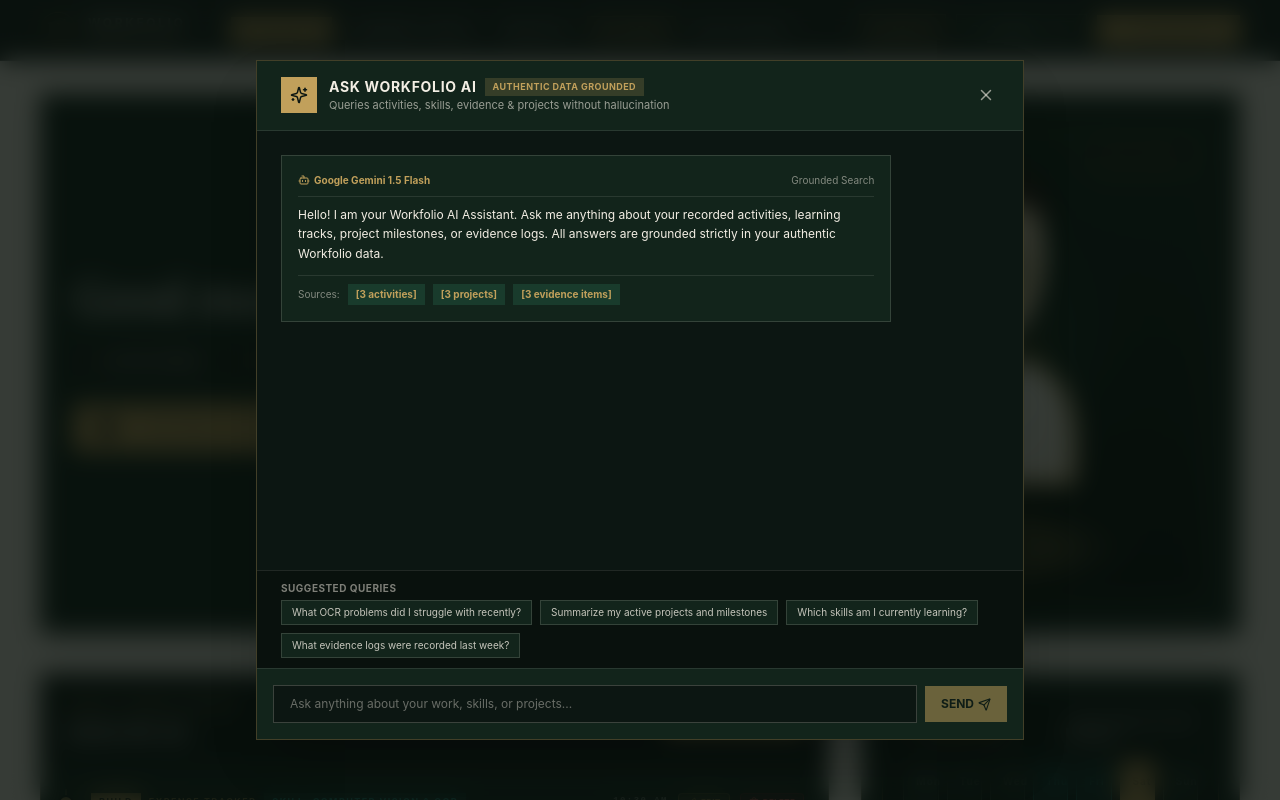
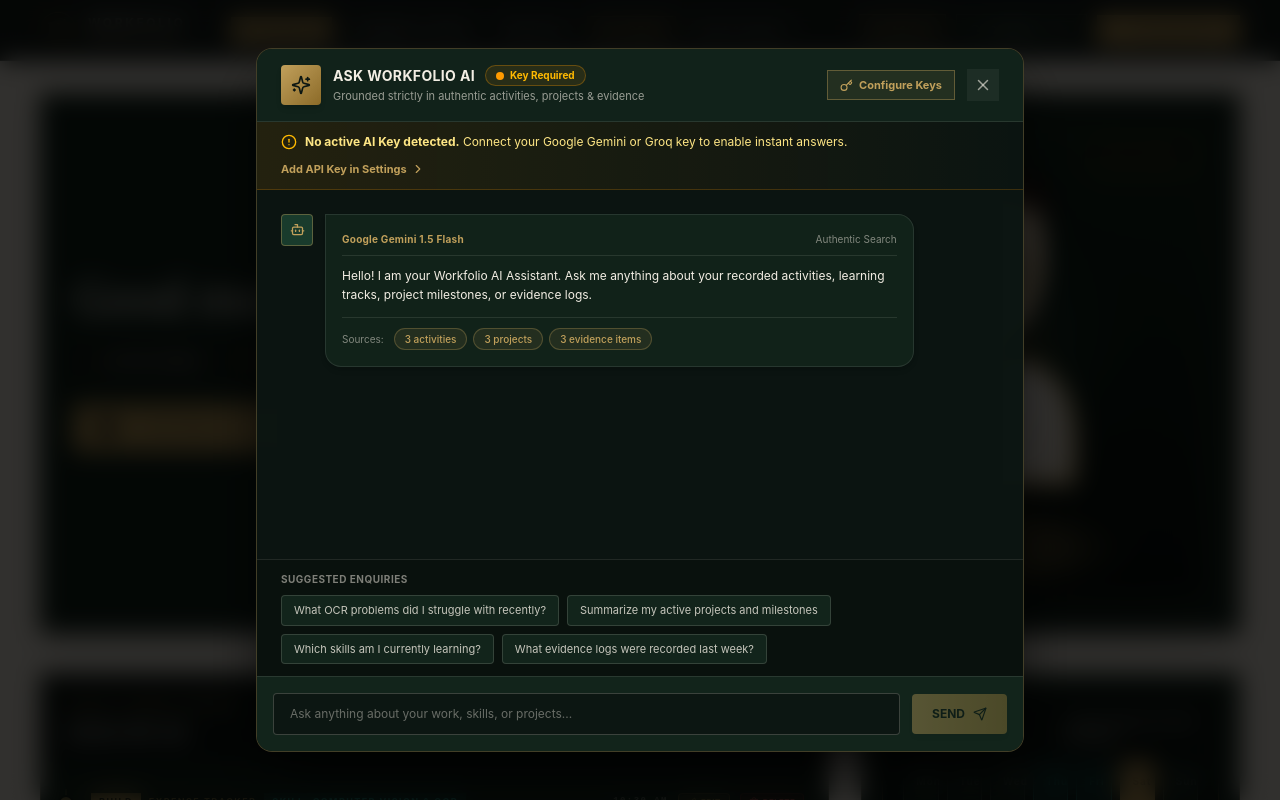
Before and after one commit to me7Ayushrana/workfolio, a Next.js app: page / in a window 1280 px wide. Both pictures are taken after a click on the button "ASK AI". Shown: the top 800 px of the page. Built offline with nearby package versions, Linux system fonts and the light colour scheme.

Commit message:
refactor: redesign Ask Workfolio AI assistant UI with premium aesthetic, green/red live API key status beacon, setup alert banners, and direct key configuration buttons

```diff
--- a/components/ask-workfolio-modal.tsx
+++ b/components/ask-workfolio-modal.tsx
@@ -1,7 +1,20 @@
 'use client'
 
 import { useState } from 'react'
-import { Sparkles, X, Send, Bot, FileText, CheckCircle2, ArrowRight, CornerDownRight, Database, ExternalLink } from 'lucide-react'
+import Link from 'next/link'
+import {
+  Sparkles,
+  X,
+  Send,
+  Bot,
+  User,
+  Key,
+  ChevronRight,
+  ShieldCheck,
+  AlertCircle,
+  CheckCircle2,
+  RefreshCw
+} from 'lucide-react'
 import { useWorkfolio } from '@/lib/workfolio-store'
 
 interface AskWorkfolioModalProps {
@@ -13,6 +26,17 @@ export function AskWorkfolioModal({ isOpen, onClose }: AskWorkfolioModalProps) {
   const { executeAITask, aiPrimaryProvider, geminiConfig, groqConfig } = useWorkfolio()
   const [query, setQuery] = useState('')
   const [loading, setLoading] = useState(false)
+
+  // Determine API key status
+  const activeProviderConfig = aiPrimaryProvider === 'gemini' ? geminiConfig : groqConfig
+  const isApiKeyConfigured = Boolean(
+    (geminiConfig.apiKey && geminiConfig.status !== 'error') ||
+    (groqConfig.apiKey && groqConfig.status !== 'error')
+  )
+
+  const activeProviderName =
+    aiPrimaryProvider === 'gemini' ? 'Google Gemini 1.5 Flash' : 'Groq Llama 3.3 70B'
+
   const [messages, setMessages] = useState<
     Array<{
       id: string
@@ -20,14 +44,15 @@ export function AskWorkfolioModal({ isOpen, onClose }: AskWorkfolioModalProps) {
       text: string
       sources?: { activitiesCount: number; projectsCount: number; evidenceCount: number }
       provider?: string
+      isError?: boolean
     }>
   >([
     {
       id: 'welcome',
       sender: 'ai',
-      text: 'Hello! I am your Workfolio AI Assistant. Ask me anything about your recorded activities, learning tracks, project milestones, or evidence logs. All answers are grounded strictly in your authentic Workfolio data.',
+      text: 'Hello! I am your Workfolio AI Assistant. Ask me anything about your recorded activities, learning tracks, project milestones, or evidence logs.',
       sources: { activitiesCount: 3, projectsCount: 3, evidenceCount: 3 },
-      provider: aiPrimaryProvider === 'gemini' ? 'Google Gemini 1.5 Flash' : 'Groq Llama 3.3 70B'
+      provider: activeProviderName
     }
   ])
 
@@ -61,7 +86,8 @@ export function AskWorkfolioModal({ isOpen, onClose }: AskWorkfolioModalProps) {
         {
           id: `err-${Date.now()}`,
           sender: 'ai',
-          text: `Error processing query: ${err.message || 'Please check your AI API Key settings.'}`
+          text: `AI Query Failed: ${err.message || 'Please check your API key settings.'}`,
+          isError: true
         }
       ])
     } finally {
@@ -77,69 +103,147 @@ export function AskWorkfolioModal({ isOpen, onClose }: AskWorkfolioModalProps) {
   ]
 
   return (
-    <div className="fixed inset-0 z-50 flex items-center justify-center bg-[#070e0b]/80 p-4 backdrop-blur-md">
-      <div className="flex h-[85vh] w-full max-w-3xl flex-col border border-[#c1a05b]/30 bg-[#0c1612] text-[#f3eee4] shadow-2xl">
+    <div className="fixed inset-0 z-50 flex items-center justify-center bg-black/80 p-3 sm:p-6 backdrop-blur-md transition-all">
+      <div className="flex h-[88vh] w-full max-w-3xl flex-col overflow-hidden rounded-2xl border border-[#c1a05b]/30 bg-[#0c1612]/95 text-[#f3eee4] shadow-[0_25px_60px_-15px_rgba(0,0,0,0.9)] backdrop-blur-xl">
+
         {/* HEADER */}
-        <div className="flex items-center justify-between border-b border-[#f3eee4]/10 bg-[#12241b] px-6 py-4">
+        <div className="flex items-center justify-between border-b border-[#f3eee4]/10 bg-[#12241b]/90 px-6 py-4">
           <div className="flex items-center gap-3">
-            <div className="flex h-9 w-9 items-center justify-center rounded-sm bg-[#c1a05b] text-[#0c1612]">
-              <Sparkles size={18} />
+            <div className="flex h-10 w-10 items-center justify-center rounded-xl bg-gradient-to-br from-[#c1a05b] to-[#8c6b28] text-[#0c1612] shadow-md">
+              <Sparkles size={20} />
             </div>
             <div>
-              <div className="flex items-center gap-2">
-                <h3 className="text-sm font-bold tracking-wider text-[#f3eee4]">ASK WORKFOLIO AI</h3>
-                <span className="bg-[#c1a05b]/20 px-2 py-0.5 text-[9px] font-bold uppercase tracking-wider text-[#c1a05b]">
-                  Authentic Data Grounded
+              <div className="flex items-center gap-2.5">
+                <h3 className="text-sm font-bold tracking-wide text-[#f3eee4]">ASK WORKFOLIO AI</h3>
+
+                {/* TRAFFIC LIGHT STATUS BEACON */}
+                {isApiKeyConfigured ? (
+                  <span className="flex items-center gap-1.5 rounded-full border border-emerald-500/30 bg-emerald-500/10 px-2.5 py-0.5 text-[10px] font-bold text-emerald-400">
+                    <span className="relative flex h-2 w-2">
+                      <span className="absolute inline-flex h-full w-full animate-ping rounded-full bg-emerald-400 opacity-75"></span>
+                      <span className="relative inline-flex h-2 w-2 rounded-full bg-emerald-500"></span>
                     </span>
+                    API Active
+                  </span>
+                ) : (
+                  <span className="flex items-center gap-1.5 rounded-full border border-amber-500/30 bg-amber-500/10 px-2.5 py-0.5 text-[10px] font-bold text-amber-400">
+                    <span className="relative flex h-2 w-2">
+                      <span className="absolute inline-flex h-full w-full animate-ping rounded-full bg-amber-400 opacity-75"></span>
+                      <span className="relative inline-flex h-2 w-2 rounded-full bg-amber-500"></span>
+                    </span>
+                    Key Required
+                  </span>
+                )}
               </div>
-              <p className="text-[11px] text-[#f3eee4]/60">
-                Queries activities, skills, evidence & projects without hallucination
+              <p className="text-[11px] text-[#f3eee4]/60 mt-0.5">
+                Grounded strictly in authentic activities, projects & evidence
               </p>
             </div>
           </div>
+
+          <div className="flex items-center gap-3">
+            <Link
+              href="/settings"
+              onClick={onClose}
+              className="hidden sm:flex items-center gap-1.5 rounded-lg border border-[#c1a05b]/40 bg-[#c1a05b]/10 px-3 py-1.5 text-[11px] font-bold text-[#c1a05b] hover:bg-[#c1a05b] hover:text-[#0c1612] transition-all"
+            >
+              <Key size={13} />
+              <span>Configure Keys</span>
+            </Link>
+
             <button
               onClick={onClose}
-            className="p-1 text-[#f3eee4]/60 hover:text-[#f3eee4]"
+              className="flex h-8 w-8 items-center justify-center rounded-lg bg-white/5 text-[#f3eee4]/60 hover:bg-white/10 hover:text-[#f3eee4] transition-all"
             >
               <X size={18} />
             </button>
           </div>
+        </div>
 
-        {/* CHAT MESSAGES AREA */}
-        <div className="flex-1 overflow-y-auto p-6 space-y-4">
+        {/* API KEY SETUP PROMPT BANNER (IF DISCONNECTED OR KEY MISSING) */}
+        {!isApiKeyConfigured && (
+          <div className="flex flex-wrap items-center justify-between gap-3 border-b border-amber-500/20 bg-gradient-to-r from-amber-500/10 via-amber-500/5 to-transparent px-6 py-3 text-xs text-amber-200">
+            <div className="flex items-center gap-2">
+              <AlertCircle size={16} className="text-amber-400 shrink-0" />
+              <span>
+                <strong>No active AI Key detected.</strong> Connect your Google Gemini or Groq key to enable instant answers.
+              </span>
+            </div>
+            <Link
+              href="/settings"
+              onClick={onClose}
+              className="flex items-center gap-1 font-bold text-[#c1a05b] hover:underline text-[11px]"
+            >
+              <span>Add API Key in Settings</span>
+              <ChevronRight size={14} />
+            </Link>
+          </div>
+        )}
+
+        {/* CHAT MESSAGES CONTAINER */}
+        <div className="flex-1 overflow-y-auto p-6 space-y-6 scrollbar-thin scrollbar-thumb-white/10">
           {messages.map((msg) => (
             <div
               key={msg.id}
-              className={`flex flex-col ${msg.sender === 'user' ? 'items-end' : 'items-start'}`}
+              className={`flex items-start gap-3 ${msg.sender === 'user' ? 'flex-row-reverse' : 'flex-row'}`}
             >
+              {/* AVATAR */}
               <div
-                className={`max-w-[85%] p-4 text-xs leading-relaxed ${
+                className={`flex h-8 w-8 shrink-0 items-center justify-center rounded-xl text-xs font-bold ${
                   msg.sender === 'user'
-                    ? 'border border-[#c1a05b]/40 bg-[#193b2c] text-[#f3eee4]'
-                    : 'border border-[#f3eee4]/15 bg-[#12241b] text-[#f3eee4]'
+                    ? 'bg-[#c1a05b] text-[#0c1612]'
+                    : 'bg-[#193b2c] border border-[#c1a05b]/40 text-[#c1a05b]'
                 }`}
               >
-                {msg.sender === 'ai' && (
-                  <div className="mb-2 flex items-center justify-between border-b border-[#f3eee4]/10 pb-2 text-[10px] text-[#c1a05b]">
-                    <span className="flex items-center gap-1 font-bold">
-                      <Bot size={12} /> {msg.provider || 'AI Assistant'}
-                    </span>
-                    <span className="text-[#f3eee4]/50">Grounded Search</span>
+                {msg.sender === 'user' ? <User size={14} /> : <Bot size={15} />}
+              </div>
+
+              {/* BUBBLE CONTENT */}
+              <div
+                className={`max-w-[82%] text-xs leading-relaxed transition-all ${
+                  msg.sender === 'user'
+                    ? 'rounded-2xl rounded-tr-none border border-[#c1a05b]/30 bg-[#193b2c] text-[#f3eee4] p-4 shadow-md'
+                    : msg.isError
+                    ? 'rounded-2xl rounded-tl-none border border-red-500/40 bg-red-950/30 text-red-200 p-4 shadow-md'
+                    : 'rounded-2xl rounded-tl-none border border-[#f3eee4]/10 bg-[#12241b]/90 text-[#f3eee4] p-4 shadow-md'
+                }`}
+              >
+                {msg.sender === 'ai' && !msg.isError && (
+                  <div className="mb-2.5 flex items-center justify-between border-b border-[#f3eee4]/10 pb-2 text-[10px] text-[#c1a05b]">
+                    <span className="font-bold tracking-wide">{msg.provider || 'AI Assistant'}</span>
+                    <span className="text-[#f3eee4]/50">Authentic Search</span>
                   </div>
                 )}
+
                 <div className="whitespace-pre-wrap">{msg.text}</div>
 
-                {msg.sources && msg.sender === 'ai' && (
-                  <div className="mt-3 flex flex-wrap items-center gap-2 border-t border-[#f3eee4]/10 pt-2 text-[10px]">
-                    <span className="text-[#f3eee4]/50">Sources:</span>
-                    <span className="bg-[#193b2c] px-2 py-0.5 font-bold text-[#c1a05b]">
-                      [{msg.sources.activitiesCount} activities]
+                {/* ERROR API KEY GUIDE ACTION */}
+                {msg.isError && (
+                  <div className="mt-3 border-t border-red-500/20 pt-3 flex items-center justify-between">
+                    <span className="text-[10px] text-red-300">Requires a valid Google Gemini or Groq key</span>
+                    <Link
+                      href="/settings"
+                      onClick={onClose}
+                      className="flex items-center gap-1 rounded bg-[#c1a05b] px-3 py-1 text-[10px] font-bold text-[#0c1612] hover:bg-[#d4b46c]"
+                    >
+                      <Key size={12} />
+                      <span>Configure API Key</span>
+                    </Link>
+                  </div>
+                )}
+
+                {/* SOURCES TAGS */}
+                {msg.sources && msg.sender === 'ai' && !msg.isError && (
+                  <div className="mt-3 flex flex-wrap items-center gap-1.5 border-t border-[#f3eee4]/10 pt-2.5 text-[10px]">
+                    <span className="text-[#f3eee4]/50 mr-1">Sources:</span>
+                    <span className="rounded-full bg-[#c1a05b]/10 border border-[#c1a05b]/30 px-2.5 py-0.5 font-medium text-[#c1a05b]">
+                      {msg.sources.activitiesCount} activities
                     </span>
-                    <span className="bg-[#193b2c] px-2 py-0.5 font-bold text-[#c1a05b]">
-                      [{msg.sources.projectsCount} projects]
+                    <span className="rounded-full bg-[#c1a05b]/10 border border-[#c1a05b]/30 px-2.5 py-0.5 font-medium text-[#c1a05b]">
+                      {msg.sources.projectsCount} projects
                     </span>
-                    <span className="bg-[#193b2c] px-2 py-0.5 font-bold text-[#c1a05b]">
-                      [{msg.sources.evidenceCount} evidence items]
+                    <span className="rounded-full bg-[#c1a05b]/10 border border-[#c1a05b]/30 px-2.5 py-0.5 font-medium text-[#c1a05b]">
+                      {msg.sources.evidenceCount} evidence items
                     </span>
                   </div>
                 )}
@@ -148,16 +252,17 @@ export function AskWorkfolioModal({ isOpen, onClose }: AskWorkfolioModalProps) {
           ))}
 
           {loading && (
-            <div className="flex items-center gap-2 text-xs text-[#c1a05b] animate-pulse">
-              <Sparkles size={14} /> Searching Workfolio data graph & formulating response...
+            <div className="flex items-center gap-3 text-xs text-[#c1a05b] bg-[#12241b]/60 border border-[#c1a05b]/20 p-3.5 rounded-2xl animate-pulse max-w-sm">
+              <Sparkles size={16} className="animate-spin text-[#c1a05b]" />
+              <span>Analyzing Workfolio records & formulating answer...</span>
             </div>
           )}
         </div>
 
-        {/* SAMPLE PROMPTS PILLS */}
-        <div className="border-t border-[#f3eee4]/10 bg-[#09110d] px-6 py-2.5">
-          <div className="mb-1 text-[10px] font-bold uppercase tracking-wider text-[#f3eee4]/50">
-            Suggested Queries
+        {/* SUGGESTED PROMPTS */}
+        <div className="border-t border-[#f3eee4]/10 bg-[#09110d]/90 px-6 py-3">
+          <div className="mb-2 text-[10px] font-bold uppercase tracking-wider text-[#f3eee4]/50">
+            Suggested Enquiries
           </div>
           <div className="flex flex-wrap gap-2">
             {samplePrompts.map((p, idx) => (
@@ -165,7 +270,7 @@ export function AskWorkfolioModal({ isOpen, onClose }: AskWorkfolioModalProps) {
                 key={idx}
                 onClick={() => handleSend(p)}
                 disabled={loading}
-                className="border border-[#f3eee4]/15 bg-[#12241b] px-2.5 py-1 text-[10px] text-[#f3eee4]/80 hover:border-[#c1a05b] hover:text-[#c1a05b] transition-all text-left"
+                className="rounded-xl border border-[#f3eee4]/15 bg-[#12241b] px-3 py-1.5 text-[11px] text-[#f3eee4]/80 hover:border-[#c1a05b] hover:bg-[#c1a05b]/10 hover:text-[#c1a05b] transition-all text-left"
               >
                 {p}
               </button>
@@ -173,29 +278,29 @@ export function AskWorkfolioModal({ isOpen, onClose }: AskWorkfolioModalProps) {
           </div>
         </div>
 
-        {/* INPUT BOX */}
+        {/* INPUT FORM */}
         <div className="border-t border-[#f3eee4]/10 bg-[#12241b] p-4">
           <form
             onSubmit={(e) => {
               e.preventDefault()
               handleSend()
             }}
-            className="flex items-center gap-2"
+            className="flex items-center gap-3"
           >
             <input
               type="text"
               value={query}
               onChange={(e) => setQuery(e.target.value)}
               placeholder="Ask anything about your work, skills, or projects..."
-              className="flex-1 border border-[#f3eee4]/20 bg-[#0c1612] px-4 py-2.5 text-xs text-[#f3eee4] placeholder:text-[#f3eee4]/40 focus:border-[#c1a05b] focus:outline-none"
+              className="flex-1 rounded-xl border border-[#f3eee4]/20 bg-[#0c1612] px-4 py-3 text-xs text-[#f3eee4] placeholder:text-[#f3eee4]/40 focus:border-[#c1a05b] focus:outline-none transition-all"
             />
             <button
               type="submit"
               disabled={loading || !query.trim()}
-              className="flex items-center gap-1 bg-[#c1a05b] px-4 py-2.5 text-xs font-bold text-[#0c1612] hover:bg-[#d4b46c] disabled:opacity-50"
+              className="flex items-center gap-2 rounded-xl bg-gradient-to-r from-[#c1a05b] to-[#a3823d] px-5 py-3 text-xs font-bold text-[#0c1612] hover:opacity-90 disabled:opacity-40 transition-all shadow-md cursor-pointer"
             >
               <span>SEND</span>
-              <Send size={13} />
+              <Send size={14} />
             </button>
           </form>
         </div>
```
Lines whose indentation alone changed are shown as unchanged.
